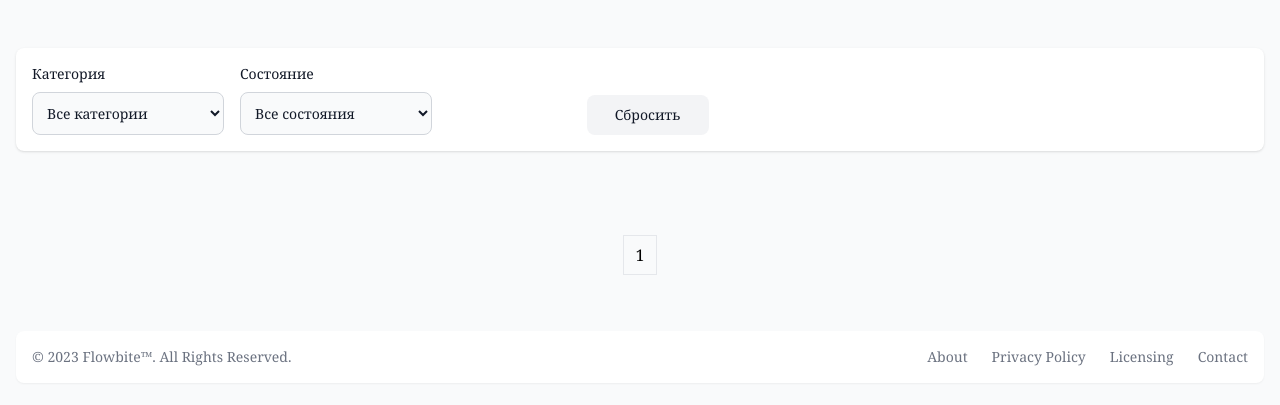
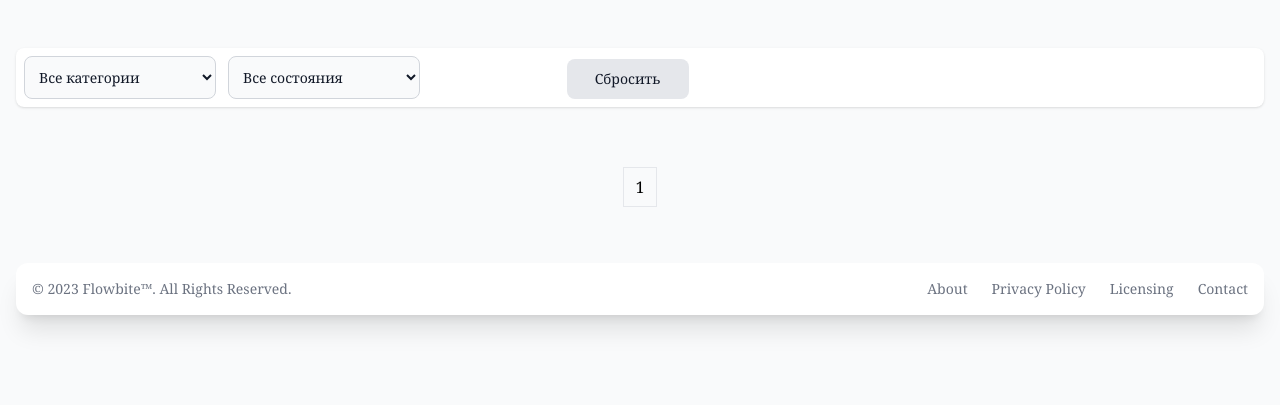
Before and after one commit to forbxpg/Django-test, a Django app: page /ads/ in a window 1280 px wide. Shown: the part 68-473 px from the top of the page. Run offline with Django 4.2, Linux system fonts and the light colour scheme; data that the repository does not hold is empty; some libraries are stand-ins or nearby versions.

Commit message:
Ads CRUD ready

```diff
--- a/src/ads/views.py
+++ b/src/ads/views.py
@@ -1,20 +1,27 @@
+"""Модуль представлений для работы с объявлениями."""
+
 from django.contrib.auth.decorators import login_required
 from django.core.exceptions import PermissionDenied
 from django.core.paginator import Paginator, PageNotAnInteger, EmptyPage
+from django.utils.translation import gettext_lazy as _
 from django.shortcuts import render, get_object_or_404, redirect, reverse
 
 from core import config
-from core.utils import AdConditionChoices
 from .filters import AdFilter
 from .forms import AdForm
 from .models import Ad, Category
 from .services import get_excluded_ad_ids
 
 
-def ads_list_view(request, category_slug=None):
+def ads_list_view(request):
     """Отображает список объявлений."""
     excluded_ids = get_excluded_ad_ids()
-    ads = Ad.objects.select_related("user", "category").exclude(id__in=excluded_ids)
+    ads = Ad.objects.select_related(
+        "user",
+        "category",
+    ).exclude(
+        id__in=excluded_ids,
+    )
     ad_filter = AdFilter(request.GET, queryset=ads)
     paginator = Paginator(ad_filter.qs, config.ADS_PER_PAGE)
     page_num = request.GET.get("page")
@@ -47,6 +54,7 @@ def ad_detail_view(request, ad_id):
     )
 
 
+@login_required
 def ad_create_view(request):
     """Создает новое объявление."""
     if request.method == "POST":
@@ -55,18 +63,27 @@ def ad_create_view(request):
             ad = form.save(commit=False)
             ad.user = request.user
             ad.save()
-            return redirect(reverse("ads:ad-detail", kwargs={"ad_id": ad.id}))
+            return redirect(
+                reverse("ads:ad-detail", kwargs={"ad_id": ad.id}),
+            )
     else:
         form = AdForm()
 
-    return render(request, "ads/form.html", {"form": form})
+    return render(
+        request,
+        "ads/form.html",
+        {"form": form},
+    )
 
 
+@login_required
 def ad_update_view(request, ad_id):
     """Редактирует существующее объявление."""
     ad = get_object_or_404(Ad, id=ad_id)
     if ad.user != request.user:
-        raise PermissionDenied("У вас нет прав на редактирование этого объявления.")
+        raise PermissionDenied(
+            _("У вас нет прав на редактирование этого объявления."),
+        )
     if request.method == "POST":
         form = AdForm(request.POST, request.FILES, instance=ad)
         if form.is_valid():
@@ -74,7 +91,11 @@ def ad_update_view(request, ad_id):
             return redirect("ads:ad-detail", ad_id=ad.id)
     else:
         form = AdForm(instance=ad)
-    return render(request, "ads/form.html", {"form": form, "ad": ad})
+    return render(
+        request,
+        "ads/form.html",
+        {"form": form, "ad": ad},
+    )
 
 
 @login_required
@@ -82,7 +103,9 @@ def ad_delete_view(request, ad_id):
     """Удаляет существующее объявление."""
     ad = get_object_or_404(Ad, id=ad_id)
     if ad.user != request.user:
-        raise PermissionDenied("У вас нет прав на удаление этого объявления.")
+        raise PermissionDenied(
+            _("У вас нет прав на удаление этого объявления."),
+        )
     if request.method == "POST":
         ad.delete()
         return redirect(reverse("ads:ads-list"))
--- a/src/templates/ads/detail.html
+++ b/src/templates/ads/detail.html
@@ -126,7 +126,7 @@
               </button>
             {% endif %}
           </div>
-          <hr class="my-6 md:my-8 border-gray-200 dark:border-gray-800"/>
+          <hr class="my-6 md:my-8 border-gray-400 dark:border-gray-800"/>
           <div class="mb-6 text-gray-500 dark:text-gray-400 overflow-wrap-anywhere break-words whitespace-normal">
             {{ ad.description }}
           </div>
--- a/src/templates/ads/list.html
+++ b/src/templates/ads/list.html
@@ -2,12 +2,11 @@
 {% load static %}
 
 {% block content %}
-  <section class="bg-gray-50 py-8 antialiased dark:bg-gray-900 md:py-12">
+  <section class="bg-gray-50 py-5 antialiased dark:bg-gray-900 md:py-12">
     <div class="mx-auto max-w-screen-xl px-4 2xl:px-0">
-      <div class="mb-6 bg-white p-4 rounded-lg shadow dark:bg-gray-800">
-        <form method="get" class="flex flex-wrap gap-4 items-end">
+      <div class="mb-6 bg-white p-2 rounded-lg shadow dark:bg-gray-800">
+        <form method="get" class="flex flex-wrap gap-3 items-end">
           <div class="w-48">
-            <label class="block mb-2 text-sm font-medium text-gray-900 dark:text-white">Категория</label>
             <select
               name="category"
               class="bg-gray-50 border border-gray-300 text-gray-900 text-sm rounded-lg focus:ring-primary-500 focus:border-primary-500 block w-full p-2.5 dark:bg-gray-700 dark:border-gray-600 dark:placeholder-gray-400 dark:text-white dark:focus:ring-primary-500 dark:focus:border-primary-500"
@@ -25,7 +24,6 @@
           </div>
 
           <div class="w-48">
-            <label class="block mb-2 text-sm font-medium text-gray-900 dark:text-white">Состояние</label>
             <select
               name="condition"
               class="bg-gray-50 border border-gray-300 text-gray-900 text-sm rounded-lg focus:ring-primary-500 focus:border-primary-500 block w-full p-2.5 dark:bg-gray-700 dark:border-gray-600 dark:placeholder-gray-400 dark:text-white dark:focus:ring-primary-500 dark:focus:border-primary-500"
@@ -50,7 +48,7 @@
           </button>
           <button
             type="reset"
-            class="h-10 px-7 text-sm font-medium text-gray-900 bg-gray-100 rounded-lg hover:bg-gray-300 dark:bg-gray-700 dark:text-white"
+            class="h-10 px-7 text-sm font-medium text-gray-900 bg-gray-200 rounded-lg hover:bg-gray-300 dark:bg-gray-700 dark:text-white"
           >
             <a
               href="?"
@@ -62,7 +60,7 @@
         </form>
       </div>
 
-      <div class="mb-4 items-end justify-between space-y-4 sm:flex sm:space-y-0 md:mb-8">
+      <div class="mb-0 items-end justify-between space-y-4 sm:flex sm:space-y-0 md:mb-0">
         <div>
           <nav class="flex" aria-label="Breadcrumb">
           </nav>
@@ -137,13 +135,14 @@
         {% endfor %}
       </div>
 
-      <div class="w-full text-center mt-6">
+      <div class="w-full text-center mt-8">
         <nav aria-label="Page navigation">
           <ul class="inline-flex items-center -space-x-px">
             {% if page_obj.has_previous %}
               <li>
                 <a
                   href="?
+
 
 
 
@@ -177,6 +176,7 @@
 
 
 
+
                     {% if request.GET.urlencode %}{{ request.GET.urlencode }}&{% endif %}page={{ page_obj.next_page_number }}"
                   class="px-3 py-2 leading-tight text-gray-500 bg-white border border-gray-300 rounded-r-lg hover:bg-gray-100 hover:text-gray-700 dark:bg-gray-800 dark:border-gray-700 dark:text-gray-400 dark:hover:bg-gray-700 dark:hover:text-white"
                 >Вперёд</a>
--- a/src/templates/includes/footer.html
+++ b/src/templates/includes/footer.html
@@ -1,4 +1,4 @@
-<footer class="bg-white rounded-lg shadow-sm m-4 dark:bg-gray-800">
+<footer class="bg-white rounded-xl shadow-xl m-4 dark:bg-gray-800 sticky bottom-0 left-0 right-0">
   <div class="w-full mx-auto max-w-screen-xl p-4 md:flex md:items-center md:justify-between">
       <span class="text-sm text-gray-500 sm:text-center dark:text-gray-400">© 2023 <a
         href="https://flowbite.com/" class="hover:underline"
```
